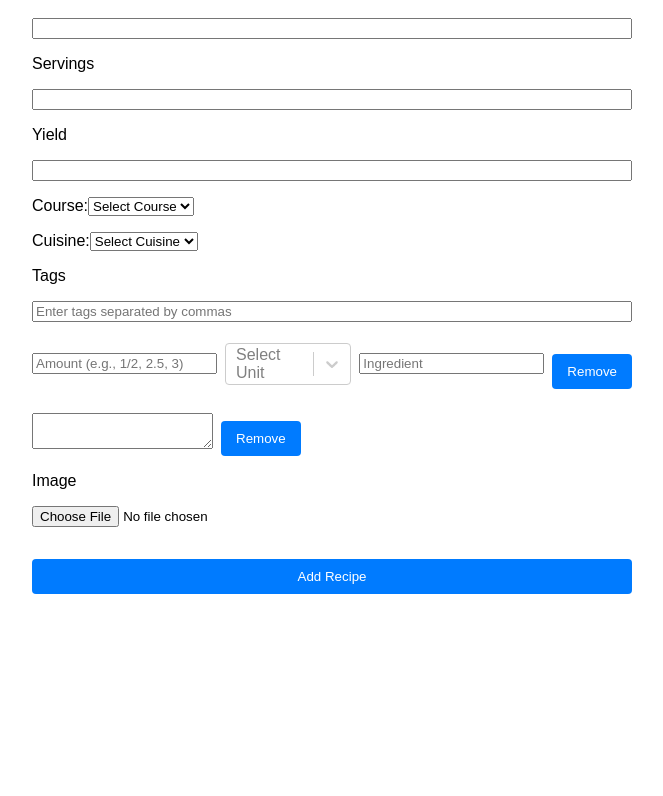
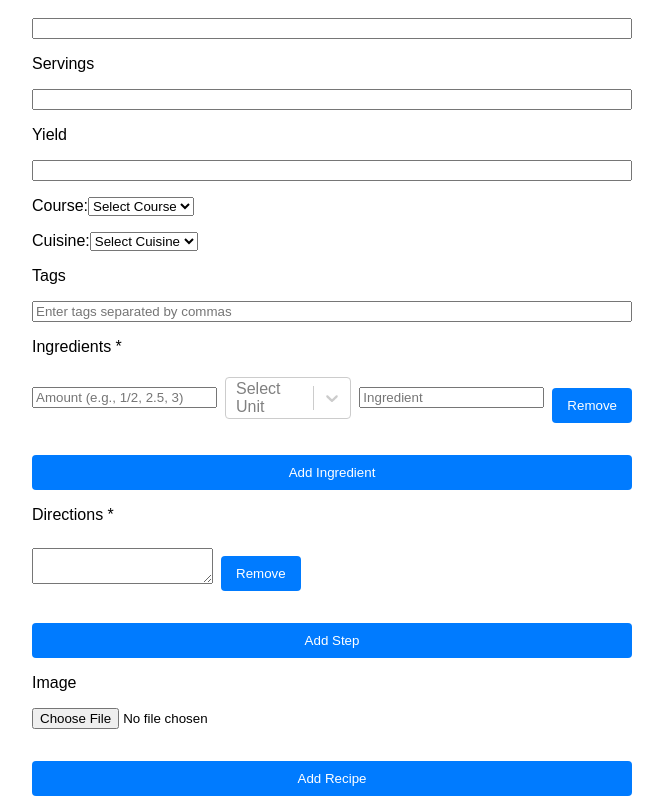
Before and after one commit to O-KenneDevWorks/RecipeStore, a React (Create React App) app in the folder web-app/: page /add-recipe in a window 1280 px wide. Shown: the part 345-1141 px from the top of the page, without its empty margins (308-971 px from the left). Before the commit the page ends 939 px from the top, so only its background shows below. Built offline with nearby package versions, Linux system fonts and the light colour scheme.

Commit message:
Update Add_Recipe.js

```diff
--- a/web-app/src/components/Add_Recipe.js
+++ b/web-app/src/components/Add_Recipe.js
@@ -232,6 +232,7 @@ const AddRecipeForm = () => {
                 placeholder="Enter tags separated by commas"
             />
 
+            <label>Ingredients *</label>
             <DragDropContext onDragEnd={onDragEnd}>
                 <Droppable droppableId="droppable-ingredients" type="ingredients">
                     {(provided) => (
@@ -278,7 +279,11 @@ const AddRecipeForm = () => {
                         </div>
                     )}
                 </Droppable>
+            </DragDropContext>
+            <button type="button" onClick={handleAddIngredient}>Add Ingredient</button>
 
+            <label>Directions *</label>
+            <DragDropContext onDragEnd={onDragEnd}>
                 <Droppable droppableId="droppable-directions" type="directions">
                     {(provided) => (
                         <div ref={provided.innerRef} {...provided.droppableProps}>
@@ -307,6 +312,7 @@ const AddRecipeForm = () => {
                     )}
                 </Droppable>
             </DragDropContext>
+            <button type="button" onClick={handleAddDirection}>Add Step</button>
 
             <label>Image</label>
             <input type="file" name="image" accept="image/*" onChange={handleImageChange} />
```
